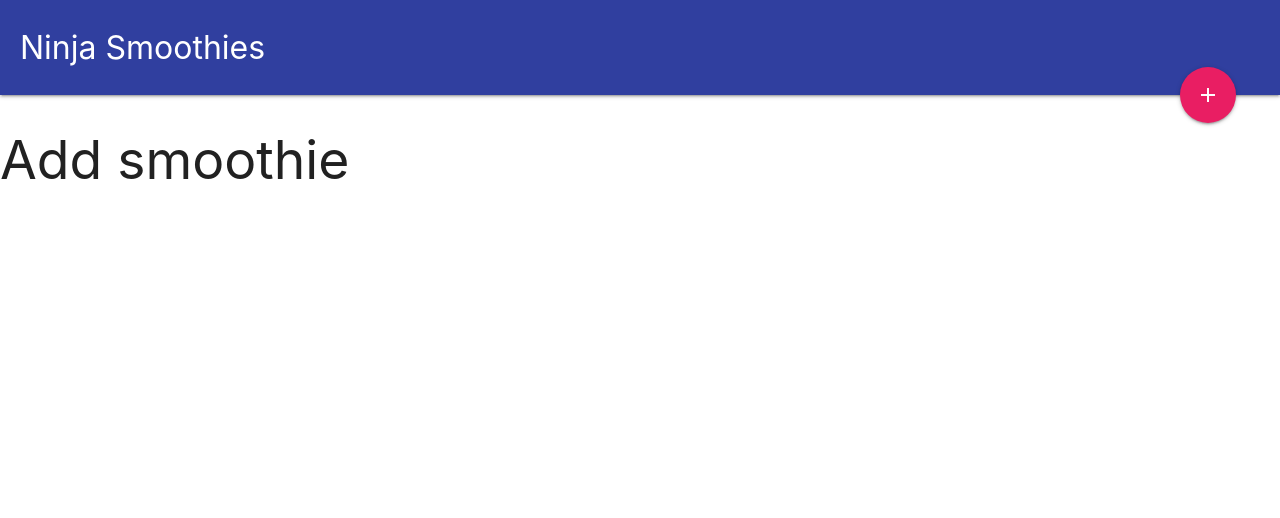
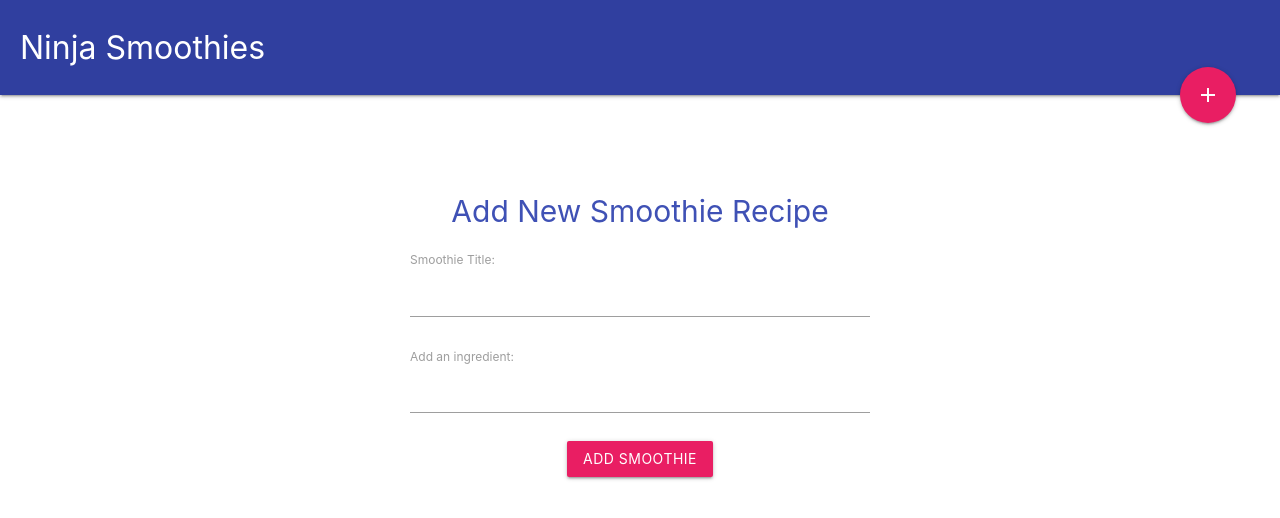
Before and after one commit to sailor95/dave-smoothies, a Vue app: page /#/add-smoothie in a window 1280 px wide. Shown: the top 518 px of the page. Built offline with nearby package versions, Linux system fonts and the light colour scheme.

Commit message:
Impl AddSmoothie comp

```diff
--- a/src/components/AddSmoothie.vue
+++ b/src/components/AddSmoothie.vue
@@ -1,5 +1,20 @@
 <template>
-  <h2>Add smoothie</h2>
+  <div class="add-smoothie container">
+    <h2 class="center-align indigo-text">Add New Smoothie Recipe</h2>
+    <form @submit.prevent="AddSmoothie">
+      <div class="field title">
+        <label for="title">Smoothie Title:</label>
+        <input type="text" name="title" v-model="title">
+      </div>
+      <div class="field add-ingredient">
+        <label for="add-ingredient">Add an ingredient:</label>
+        <input type="text" name="add-ingredient">
+      </div>
+      <div class="field center-align">
+        <button class="btn pink">Add Smoothie</button>
+      </div>
+    </form>
+  </div>
 </template>
 
 <script>
@@ -7,12 +22,28 @@
   name: 'AddSmoothie',
   data() {
     return {
-
+      title: null
+    }
+  },
+  methods: {
+    AddSmoothie() {
+      console.log(this.title)
     }
   }
 }
 </script>
 
 <style>
-
+.add-smoothie{
+  margin-top: 60px;
+  padding: 20px;
+  max-width: 500px;
+}
+.add-smoothie h2 {
+  font-size: 2em;
+  margin: 20px auto;
+}
+.add-smoothie .field {
+  margin: 20px auto;
+}
 </style>
```
